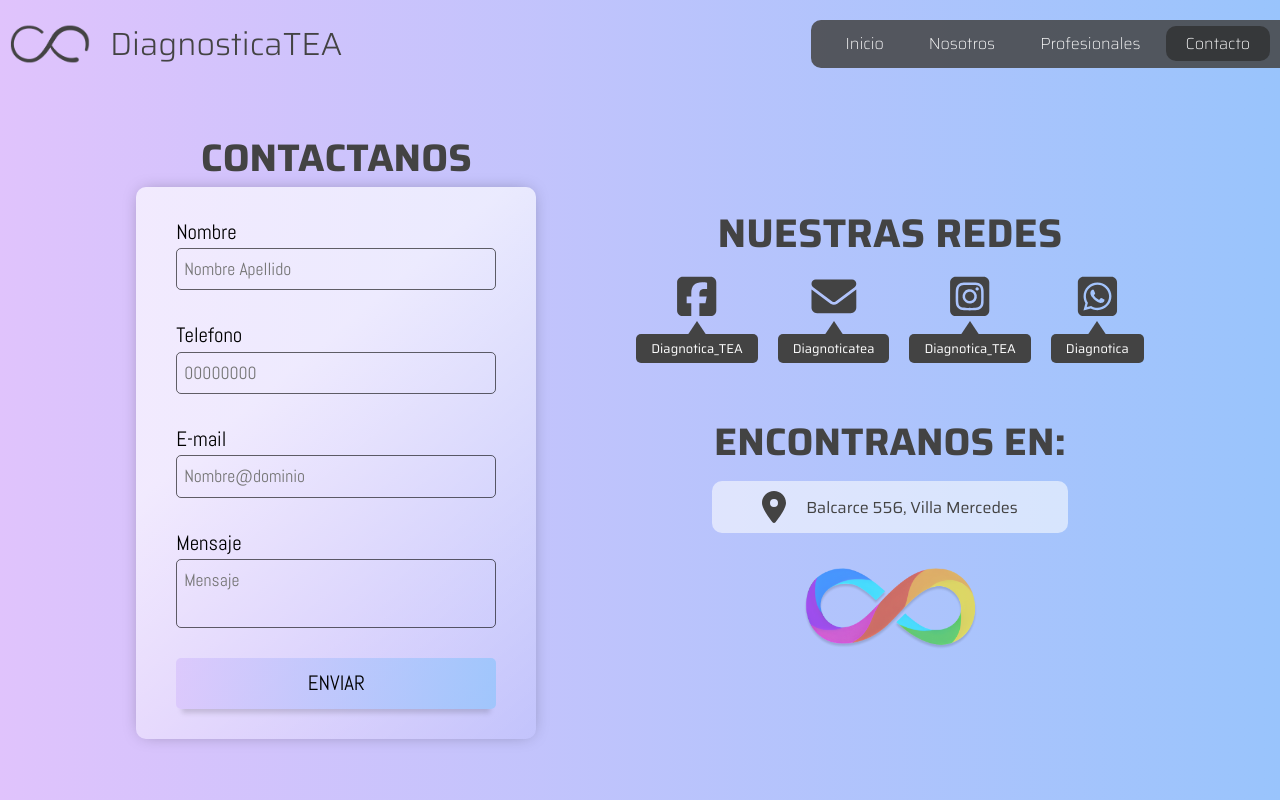
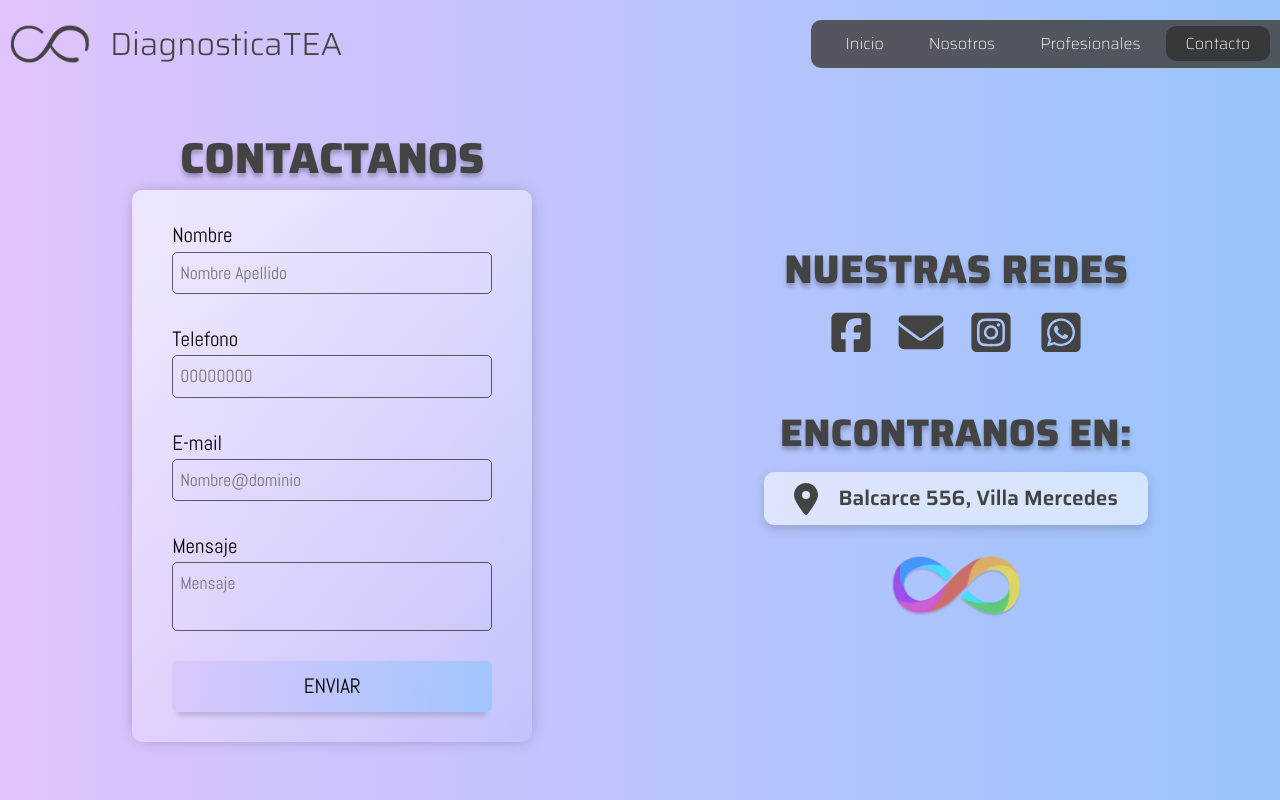
Before and after one commit to StivenCodess/Diagn-sticaTEA, a React (Vite) app: page /contact in a window 1280 px wide. Built offline with nearby package versions, Linux system fonts and the light colour scheme.

Commit message:
fix(contact): desing of social tooltip

```diff
--- a/src/Sections/Contact/Contact.module.css
+++ b/src/Sections/Contact/Contact.module.css
@@ -2,8 +2,13 @@
   height: calc(100% - 68px);
   display: flex;
   align-items: center;
-  justify-content: center;
+  justify-content: space-evenly;
   gap: 100px;
+
+  h3 {
+    font-weight: 800;
+    text-shadow: 0px 4px 4px rgba(0, 0, 0, 0.25);
+  }
 
   .formContainer {
     display: flex;
@@ -11,7 +16,7 @@
     justify-content: center;
     max-width: 400px;
     h3 {
-      font-size: 2.4rem;
+      font-size: 2.7rem;
       text-transform: uppercase;
       text-align: center;
     }
@@ -37,6 +42,8 @@
         li {
           display: flex;
           flex-direction: column;
+          align-items: center;
+          position: relative;
 
           span {
             margin-top: 15px;
@@ -46,7 +53,13 @@
             padding-inline: 15px;
             font-size: 0.8rem;
             border-radius: 5px;
-            position: relative;
+            position: absolute;
+
+            opacity: 0;
+            top: 50px;
+            transform: translateY(-20px);
+            transition: opacity 0.3s ease, transform 0.3s ease;
+            pointer-events: none;
           }
 
           span::after {
@@ -67,7 +80,13 @@
           }
 
           svg {
+            width: 50px;
             font-size: 2.8rem;
+
+            &:hover + span {
+              opacity: 1;
+              transform: translateY(0);
+            }
           }
         }
       }
@@ -89,9 +108,18 @@
 
     .address {
       padding: 10px;
-      padding-inline: 50px;
+      padding-inline: 30px;
       border-radius: 10px;
       background-color: rgba(255, 255, 255, 0.555);
+
+      -webkit-box-shadow: 0px 4px 10px 0px rgba(66, 68, 90, 0.25);
+      -moz-box-shadow: 0px 4px 10px 0px rgba(66, 68, 90, 0.25);
+      box-shadow: 0px 4px 10px 0px rgba(66, 68, 90, 0.25);
+
+      span {
+        font-weight: 600;
+        font-size: 1.3rem;
+      }
 
       svg {
         margin-right: 20px;
@@ -101,7 +129,7 @@
     img {
       margin-top: 20px;
       opacity: 0.6;
-      width: 200px;
+      width: 150px;
     }
   }
 }
--- a/src/Sections/Contact/Contact.tsx
+++ b/src/Sections/Contact/Contact.tsx
@@ -26,7 +26,7 @@ export default function Contact() {
               <span>Diagnotica_TEA</span>
             </li>
             <li>
-              <FontAwesomeIcon icon={faEnvelope} size="2xl" />
+              <FontAwesomeIcon icon={faEnvelope} size="xl" />
               <span>Diagnoticatea</span>
             </li>
             <li>
--- a/src/Sections/Contact/components/ContactForm.module.css
+++ b/src/Sections/Contact/components/ContactForm.module.css
@@ -2,14 +2,13 @@
   display: flex;
   flex-direction: column;
   width: 400px;
-  background: rgb(255, 255, 255);
   border-radius: 10px;
   gap: 30px;
   padding-top: 30px;
   padding-bottom: 30px;
   padding-inline: 40px;
   font-family: "Abel";
-  background: linear-gradient(140deg, #ffffffa7 35%, transparent 100%);
+  background: linear-gradient(140deg, #ffffff90 10%, transparent 100%);
   box-shadow: 0px 0px 18px -6px rgba(0, 0, 0, 0.4);
   color: black;
 
```
